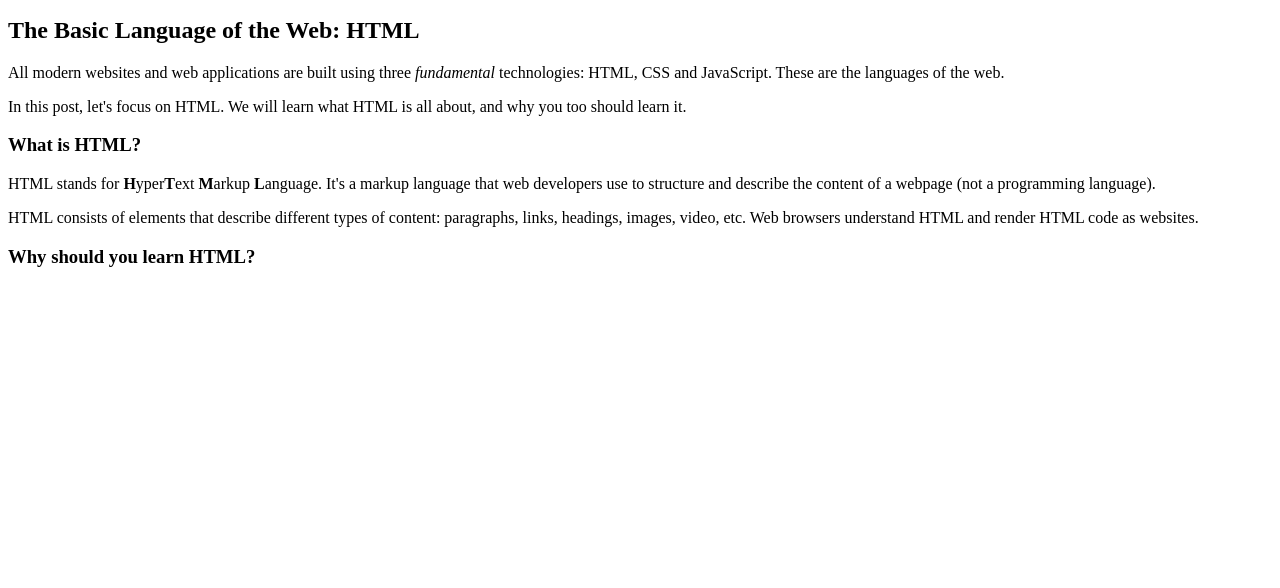
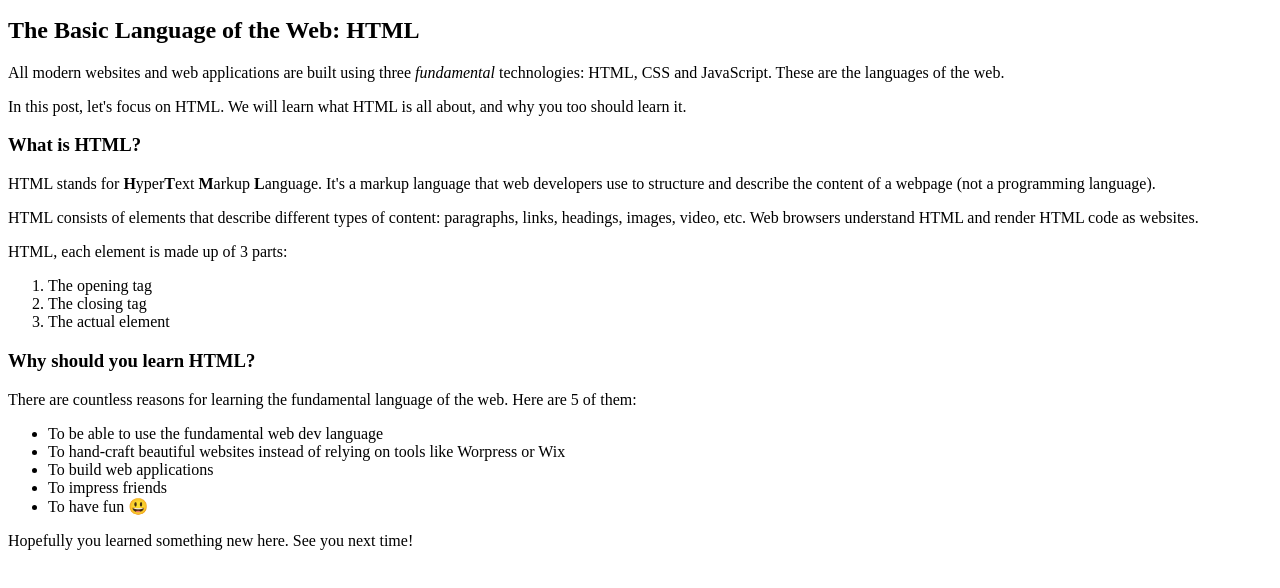
Before and after one commit to aston1337/Portfolio, a plain HTML site: page Blog/index.html in a window 1280 px wide. Shown: the part 102-690 px from the top of the page. Drawn offline with Linux system fonts and the light colour scheme.

Commit message:
feat: add lists

```diff
--- a/Blog/index.html
+++ b/Blog/index.html
@@ -1,11 +1,11 @@
 <!doctype html>
-<html lang="en">
+<html lang="en" xmlns="http://www.w3.org/1999/html">
 <head>
     <meta charset="UTF-8">
     <meta content="width=device-width, user-scalable=no, initial-scale=1.0, maximum-scale=1.0, minimum-scale=1.0"
           name="viewport">
     <meta content="ie=edge" http-equiv="X-UA-Compatible">
-    <link rel="stylesheet" href="style.css">
+    <link href="style.css" rel="stylesheet">
     <title>The Basic Language of the Web: HTML</title>
 </head>
 <body>
@@ -14,14 +14,36 @@
     <p>Posted by <strong>Laura Jones</strong> on Monday, June 21st 2027</p>
 
     <h2>The Basic Language of the Web: HTML</h2>
-        <p>All modern websites and web applications are built using three <em>fundamental</em> technologies: HTML, CSS and JavaScript. These are the languages of the web.</p>
+    <p>All modern websites and web applications are built using three <em>fundamental</em> technologies: HTML, CSS and
+        JavaScript. These are the languages of the web.</p>
     <p>In this post, let's focus on HTML. We will learn what HTML is all about, and why you too should learn it.</p>
 
     <h3>What is HTML?</h3>
-        <p>HTML stands for <strong>H</strong>yper<strong>T</strong>ext <strong>M</strong>arkup <strong>L</strong>anguage. It's a markup language that web developers use to structure and describe the content of a webpage (not a programming language).</p>
-        <p>HTML consists of elements that describe different types of content: paragraphs, links, headings, images, video, etc. Web browsers understand HTML and render HTML code as websites.</p>
+    <p>HTML stands for <strong>H</strong>yper<strong>T</strong>ext <strong>M</strong>arkup <strong>L</strong>anguage.
+        It's a markup language that web developers use to structure and describe the content of a webpage (not a
+        programming language).</p>
+    <p>HTML consists of elements that describe different types of content: paragraphs, links, headings, images, video,
+        etc. Web browsers understand HTML and render HTML code as websites.</p>
 
+    <p>HTML, each element is made up of 3 parts:</p>
+    <ol>
+        <li>The opening tag</li>
+        <li>The closing tag</li>
+        <li>The actual element</li>
+    </ol>
     <h3>Why should you learn HTML?</h3>
+
+    <p>There are countless reasons for learning the fundamental language of the web. Here are 5 of them:
+    <p>
+    <ul>
+        <li>To be able to use the fundamental web dev language</li>
+        <li>To hand-craft beautiful websites instead of relying on tools like Worpress or Wix</li>
+        <li>To build web applications</li>
+        <li>To impress friends</li>
+        <li>To have fun 😃</li>
+    </ul>
+
+    <p>Hopefully you learned something new here. See you next time!</p>
 </main>
 <script src="script.js"></script>
 </body>
```
Lines whose indentation alone changed are shown as unchanged.
